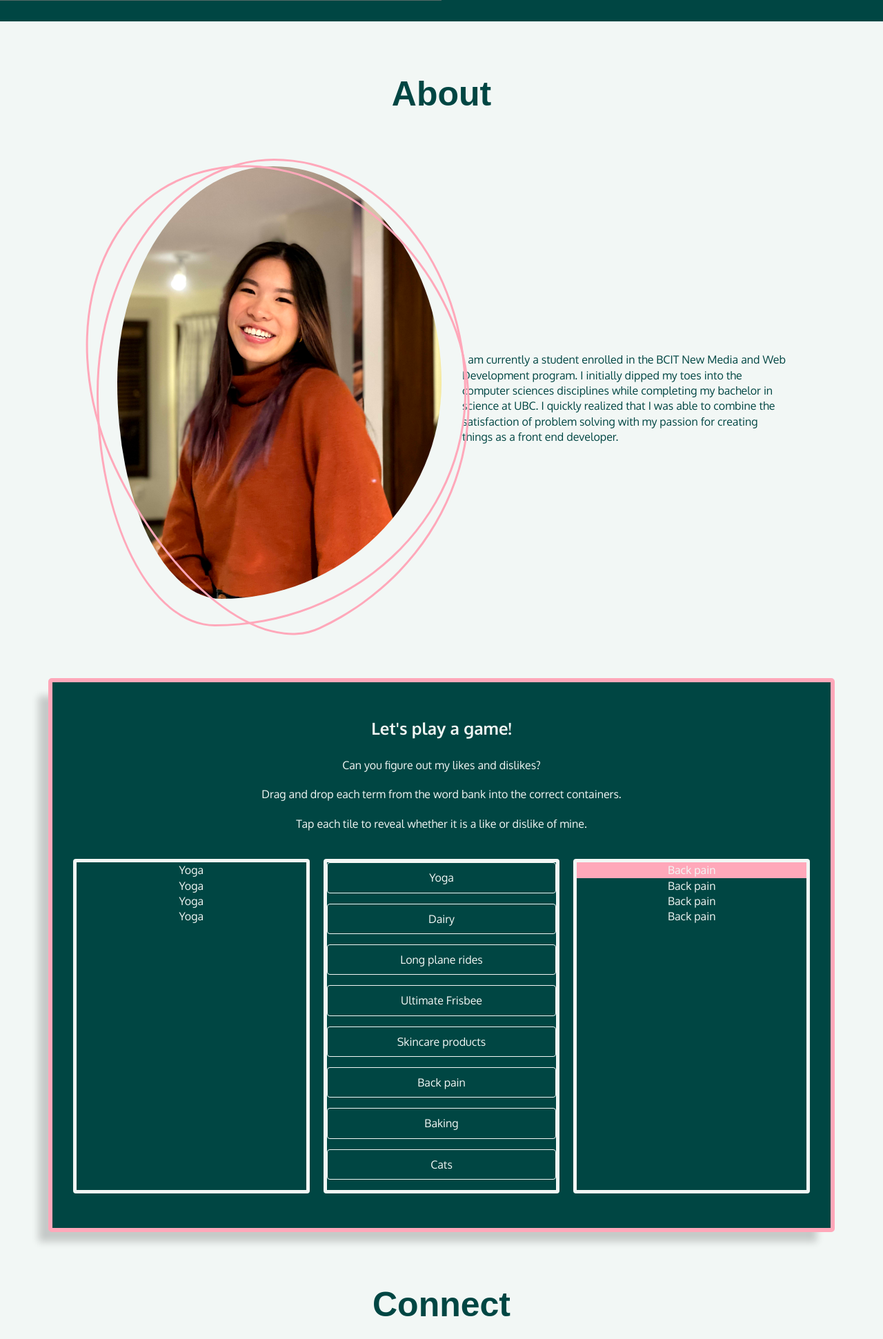
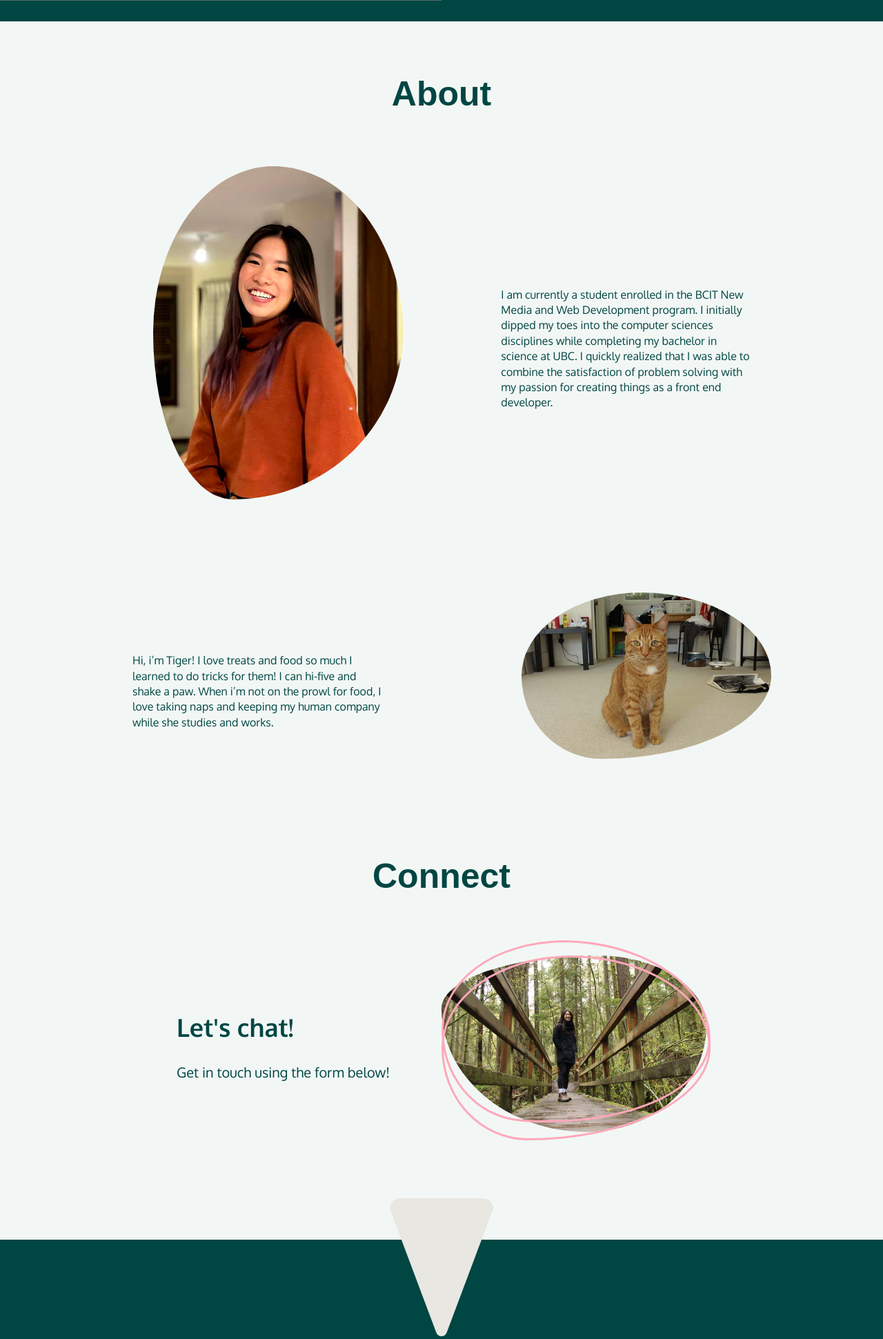
Before and after one commit to Mishninja/Portfolio-V2, a PHP site: page /index.html in a window 1280 px wide. Shown: the part 2464-4405 px from the top of the page at 69% size. Run offline with PHP 8.4, Linux system fonts and the light colour scheme; some libraries are stand-ins or nearby versions; some web fonts are replaced; grey boxes are pictures that could not be loaded.

Commit message:
Added Tiger's section
- new styling for about section
- added tiger's section

```diff
--- a/portfolio-2.2/css/main.css
+++ b/portfolio-2.2/css/main.css
@@ -302,45 +302,22 @@ header.header-up {
 .about {
   width: 100%;
 }
-.about .about-me {
-  width: 80%;
+.about .panel {
+  display: flex;
+  flex-direction: column;
+  align-items: center;
+  width: 70%;
   margin: 5rem auto;
-  display: flex;
-  justify-content: center;
-  align-items: center;
-  flex-direction: column;
+  padding: 0 4.5rem;
 }
-.about .about-me .img {
-  width: 70%;
+.about .panel .img {
   position: relative;
   margin-bottom: 4rem;
 }
-.about .about-me .img img {
+.about .panel .img img {
   width: 100%;
   margin: 0 auto;
   border-radius: 48% 52% 68% 32% / 50% 50% 50% 50%;
-}
-.about .about-me .img::after {
-  position: absolute;
-  bottom: -1.5rem;
-  left: 0;
-  content: "";
-  width: 100%;
-  height: 100%;
-  border: 3px #FFA8BA solid;
-  transform: rotate(0deg);
-  border-radius: 48% 52% 68% 32% / 50% 50% 50% 50%;
-}
-.about .about-me .img::before {
-  position: absolute;
-  bottom: -1rem;
-  left: 0;
-  content: "";
-  width: 100%;
-  height: 100%;
-  border: 3px #FFA8BA solid;
-  border-radius: 48% 52% 68% 32% / 50% 50% 50% 50%;
-  transform: rotate(-25deg);
 }
 .about .game {
   width: 85%;
--- a/portfolio-2.2/css/media-queries.css
+++ b/portfolio-2.2/css/media-queries.css
@@ -302,45 +302,22 @@ header.header-up {
 .about {
   width: 100%;
 }
-.about .about-me {
-  width: 80%;
+.about .panel {
+  display: flex;
+  flex-direction: column;
+  align-items: center;
+  width: 70%;
   margin: 5rem auto;
-  display: flex;
-  justify-content: center;
-  align-items: center;
-  flex-direction: column;
+  padding: 0 4.5rem;
 }
-.about .about-me .img {
-  width: 70%;
+.about .panel .img {
   position: relative;
   margin-bottom: 4rem;
 }
-.about .about-me .img img {
+.about .panel .img img {
   width: 100%;
   margin: 0 auto;
   border-radius: 48% 52% 68% 32% / 50% 50% 50% 50%;
-}
-.about .about-me .img::after {
-  position: absolute;
-  bottom: -1.5rem;
-  left: 0;
-  content: "";
-  width: 100%;
-  height: 100%;
-  border: 3px #FFA8BA solid;
-  transform: rotate(0deg);
-  border-radius: 48% 52% 68% 32% / 50% 50% 50% 50%;
-}
-.about .about-me .img::before {
-  position: absolute;
-  bottom: -1rem;
-  left: 0;
-  content: "";
-  width: 100%;
-  height: 100%;
-  border: 3px #FFA8BA solid;
-  border-radius: 48% 52% 68% 32% / 50% 50% 50% 50%;
-  transform: rotate(-25deg);
 }
 .about .game {
   width: 85%;
@@ -725,18 +702,30 @@ header.header-up {
   }
 
   /* ===== About ===== */
-  .about .about-me {
-    flex-direction: row;
+  .about .panel {
+    max-width: 1200px;
+    display: grid;
+    grid-template-columns: repeat(12, 1fr);
+    column-gap: 2rem;
   }
-  .about .about-me .img, .about .about-me .content {
-    flex-basis: 50%;
-    max-width: 50%;
+  .about .panel .img {
+    width: 100%;
+    padding: 2rem 3rem;
+    grid-column: 1 / 6;
   }
-  .about .about-me .img {
-    padding: 2rem 3rem;
+  .about .panel .content {
+    grid-column: 8 / 13;
+  }
+  .about .panel-rev .img {
+    grid-column: 8 / -1;
+    grid-row: 1 / 2;
+  }
+  .about .panel-rev .content {
+    grid-column: -13 / 6;
+    grid-row: 1 / 2;
   }
   .about .game {
-    width: 85%;
+    width: 100%;
     margin: 0 auto;
     padding: 5rem 2rem;
     border-radius: 0.5rem;
--- a/portfolio-2.2/index.html
+++ b/portfolio-2.2/index.html
@@ -186,7 +186,7 @@
         </section>
         <section id="about" class="about">
             <h2 class="section-heading">About</h2>
-            <div class="panel about-me">
+            <div class="panel">
                 <div class="img">
                     <img src="images/pp.jpg" alt="Photo of Michelle">
                 </div>
@@ -194,40 +194,13 @@
                     <p>I am currently a student enrolled in the BCIT New Media and Web Development program. I initially dipped my toes into the computer sciences disciplines while completing my bachelor in science at UBC. I quickly realized that I was able to combine the satisfaction of problem solving with my passion for creating things as a front end developer.</p>
                 </div>
             </div>
-            <div class="game">
-                <h3>Let's play a game!</h3>
-                <p>Can you figure out my likes and dislikes?</p>
-                <p class="instructions-desk">Drag and drop each term from the word bank into the correct containers.</p>
-                <p class="instructions-mobile">Tap each tile to reveal whether it is a like or dislike of mine.</p>
-                <div class="container">
-                    <div class="holder likes">
-                        <ul class="like droppable">
-                            <li class="like-item">Yoga</li>
-                            <li class="like-item">Yoga</li>
-                            <li class="like-item">Yoga</li>
-                            <li class="like-item">Yoga</li>
-                        </ul>
-                    </div>
-                    <div class="holder word-bank">
-                        <ul class="words">
-                            <li class="draggable-item" data-type="likes">Yoga</li>
-                            <li class="draggable-item" data-type="dislikes">Dairy</li>
-                            <li class="draggable-item" data-type="dislikes">Long plane rides</li>
-                            <li class="draggable-item" data-type="likes">Ultimate Frisbee</li>
-                            <li class="draggable-item" data-type="likes">Skincare products</li>
-                            <li class="draggable-item" data-type="dislikes">Back pain</li>
-                            <li class="draggable-item" data-type="likes">Baking</li>
-                            <li class="draggable-item" data-type="likes">Cats</li>
-                        </ul>
-                    </div>
-                    <div class="holder dislikes">
-                        <ul class="dislike droppable">
-                            <li class="like-item">Back pain</li>
-                            <li class="dislike-item">Back pain</li>
-                            <li class="dislike-item">Back pain</li>
-                            <li class="dislike-item">Back pain</li>
-                        </ul>
-                    </div>
+            <div class="panel panel-rev">
+                <div class="img">
+                    <img src="images/tiger.jpg" alt="Photo of Michelle">
+                </div>
+                <div class="content">
+                    <p>Hi, i’m Tiger! I love treats and food so much I learned to do tricks for them! I can hi-five and shake a paw. When i’m
+                    not on the prowl for food, I love taking naps and keeping my human company while she studies and works.</p>
                 </div>
             </div>
         </section>
--- a/portfolio-2.2/sass/main.scss
+++ b/portfolio-2.2/sass/main.scss
@@ -343,45 +343,46 @@ header.header-up {
 /*===== About =====*/
 .about {
     width: 100%;
-    .about-me {
-        width: 80%;
+    .panel {
+        display: flex;
+        flex-direction: column;
+        align-items: center;
+        width: 70%;
         margin: 5rem auto;
-        @include flex(flex, center, center);
-        flex-direction: column;
+        padding: 0 4.5rem;
         .img {
-            width: 70%;
             position: relative;
-            // border: solid $accent-color 2px;
             margin-bottom: 4rem;
-            // border-radius: 48% 52% 68% 32% / 50% 50% 50% 50%;
             img{
                 width: 100%;
                 margin: 0 auto;
                 border-radius: 48% 52% 68% 32% / 50% 50% 50% 50%;
             }
         }
-        .img::after {
-            position: absolute;
-            bottom: -1.5rem;
-            left: 0;
-            content:"";
-            width: 100%;
-            height: 100%;
-            border: 3px $accent-color solid;
-            transform: rotate(0deg);
-            border-radius: 48% 52% 68% 32% / 50% 50% 50% 50%;
-        }
-        .img::before {
-            position: absolute;
-            bottom: -1rem;
-            left: 0;
-            content:"";
-            width: 100%;
-            height: 100%;
-            border: 3px $accent-color solid;
-            border-radius: 48% 52% 68% 32% / 50% 50% 50% 50%;
-            transform: rotate(-25deg);
-        }
+
+        // .img::after {
+        //     position: absolute;
+        //     bottom: -1.5rem;
+        //     left: 0;
+        //     content:"";
+        //     width: 95%;
+        //     height: 95%;
+        //     border: 3px $accent-color solid;
+        //     transform: rotate(0deg);
+        //     border-radius: 48% 52% 68% 32% / 50% 50% 50% 50%;
+        // }
+        // .img::before {
+        //     position: absolute;
+        //     bottom: -1rem;
+        //     left: 0;
+        //     content:"";
+        //     width: 95%;
+        //     height: 95%;
+        //     border: 3px $accent-color solid;
+        //     border-radius: 48% 52% 68% 32% / 50% 50% 50% 50%;
+        //     transform: rotate(-25deg);
+        // }
+
     }
     .game {
         width: 85%;
--- a/portfolio-2.2/sass/media-queries.scss
+++ b/portfolio-2.2/sass/media-queries.scss
@@ -215,18 +215,32 @@
 
     /* ===== About ===== */
     .about {
-        .about-me {
-            flex-direction: row;
-            .img, .content {
-                flex-basis: 50%;
-                max-width: 50%;
+        .panel {
+            max-width: 1200px;
+            display: grid;
+            grid-template-columns: repeat(12, 1fr);
+            column-gap: 2rem;
+            .img {
+                width: 100%;
+                padding: 2rem 3rem;
+                grid-column: 1 / 6;
             }
+            .content {
+                grid-column: 8 / 13;
+            }
+        }
+        .panel-rev {
             .img {
-                padding: 2rem 3rem;
+                grid-column: 8 / -1;
+                grid-row: 1 / 2;
+            }
+            .content {
+                grid-column: -13 / 6;
+                grid-row: 1 / 2;
             }
         }
         .game {
-        width: 85%;
+        width: 100%;
         margin: 0 auto;
         padding: 5rem 2rem;
         border-radius: 0.5rem;
@@ -281,8 +295,9 @@
 
     /* ===== Connect ===== */
     .connect-container {
-        flex-direction: row;
+        flex-direction: row ;
         text-align: left;
+
        .col {
             flex-basis: 50%;
             max-width: 50%;
```
Also changed, not shown: portfolio-2.2/images/pp.jpg, portfolio-2.2/images/tiger.jpg (added), 2 other files.
